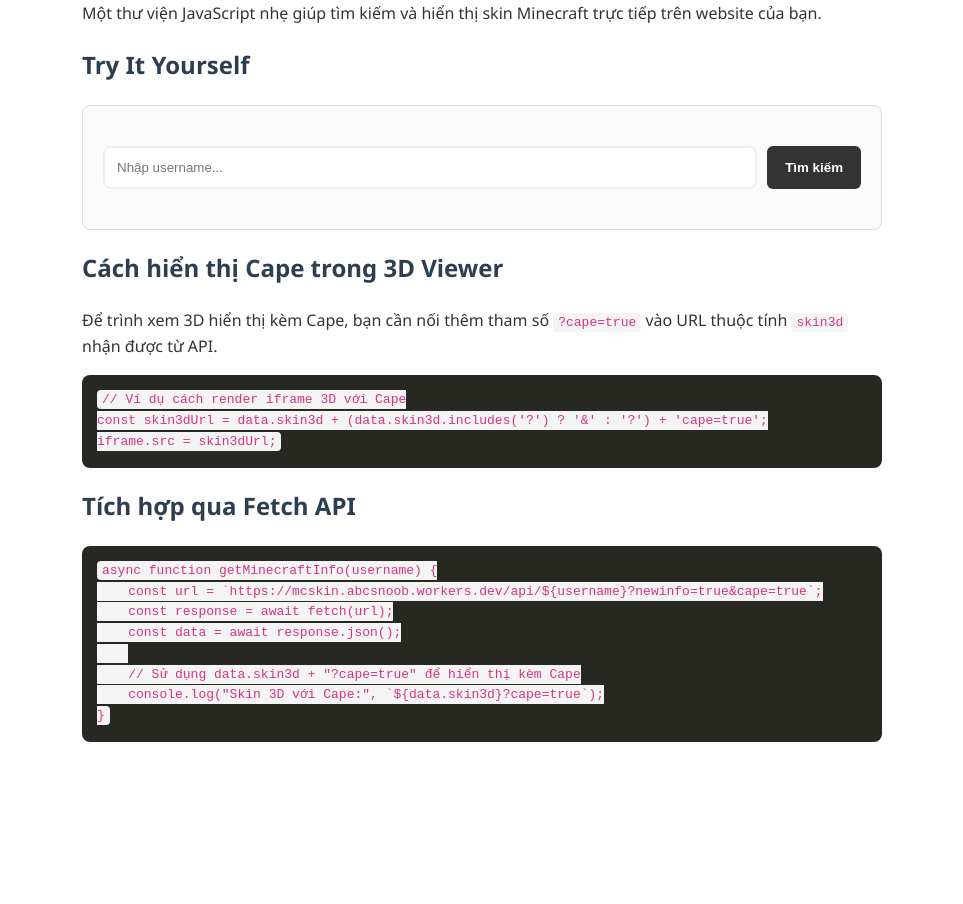
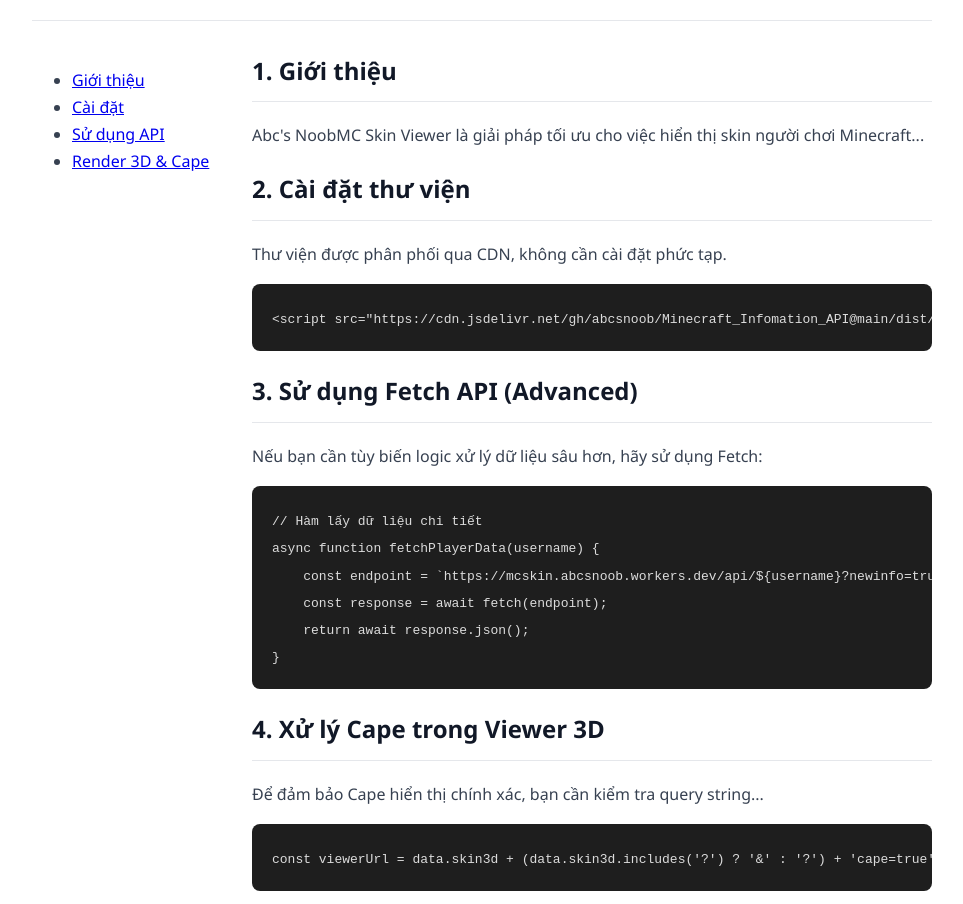
Before and after one commit to abcsnoob/Minecraft_Infomation_API, a website: page index.html in a window 1280 px wide. Shown: the part 112-1016 px from the top of the page, without its empty margins (158-1121 px from the left). Before the commit the page ends 894 px from the top, so only its background shows below. Drawn offline with nearby package versions, Linux system fonts and the light colour scheme; some packages are replaced by stand-ins of ours; a script that the page names is missing.

Commit message:
Update index.html

```diff
--- a/index.html
+++ b/index.html
@@ -3,78 +3,84 @@
 <head>
     <meta charset="UTF-8">
     <meta name="viewport" content="width=device-width, initial-scale=1.0">
-
-    <title>Abc's NoobMC Skin Viewer - Thư viện API hiển thị Minecraft Skin</title>
-    <meta name="description" content="Tích hợp trình xem skin Minecraft 3D vào website nhanh chóng. Hỗ trợ hiển thị Cape, tải skin và API dữ liệu người chơi trực tiếp.">
-    <meta name="keywords" content="Minecraft skin viewer, Minecraft API, JavaScript library, NoobMC, hiển thị skin Minecraft 3D, lấy dữ liệu Minecraft">
-
-    <meta property="og:title" content="Abc's NoobMC Skin Viewer API">
-    <meta property="og:description" content="Thư viện JS nhẹ để hiển thị skin Minecraft 3D và dữ liệu người chơi.">
-    <meta property="og:type" content="website">
+    <title>Tài liệu Abc's NoobMC Skin Viewer | API Minecraft 3D cho Website</title>
+    <meta name="description" content="Hướng dẫn toàn diện tích hợp Abc's NoobMC Skin Viewer. API JavaScript nhẹ, hỗ trợ render 3D Skin, Cape Minecraft và tùy biến dữ liệu người chơi.">
+    <meta name="keywords" content="Minecraft skin viewer, Minecraft API, JavaScript, Web Development, NoobMC, render skin 3D, lấy dữ liệu Minecraft">
+    <link rel="canonical" href="https://abcsnoob.github.io/Minecraft_Infomation_API/">
 
     <script type="application/ld+json">
     {
       "@context": "https://schema.org",
-      "@type": "SoftwareApplication",
-      "name": "Abc's NoobMC Skin Viewer",
-      "applicationCategory": "DeveloperApplication",
-      "operatingSystem": "Web",
-      "description": "Thư viện JS giúp tích hợp xem skin Minecraft 3D và truy vấn dữ liệu API."
+      "@type": "TechArticle",
+      "headline": "Hướng dẫn sử dụng Abc's NoobMC Skin Viewer",
+      "description": "Tài liệu kỹ thuật về thư viện hiển thị skin Minecraft 3D.",
+      "author": { "@type": "Person", "name": "Abc's NoobMC" }
     }
     </script>
 
     <style>
-        body { font-family: 'Segoe UI', Tahoma, Geneva, Verdana, sans-serif; line-height: 1.6; max-width: 800px; margin: 40px auto; padding: 0 20px; color: #333; }
-        code { background: #f4f4f4; padding: 2px 5px; border-radius: 4px; color: #d63384; font-family: monospace; }
-        pre { background: #272822; color: #f8f8f2; padding: 15px; border-radius: 8px; overflow-x: auto; }
-        .box { border: 1px solid #ddd; padding: 20px; border-radius: 8px; margin-top: 20px; background: #fafafa; }
-        h1, h2 { color: #2c3e50; }
+        /* CSS phong cách Documentation chuyên nghiệp */
+        body { font-family: 'Segoe UI', sans-serif; line-height: 1.7; max-width: 900px; margin: 0 auto; padding: 40px 20px; color: #374151; }
+        nav { border-bottom: 1px solid #e5e7eb; margin-bottom: 30px; }
+        .sidebar { float: left; width: 200px; }
+        .content { margin-left: 220px; }
+        pre { background: #1e1e1e; color: #dcdcdc; padding: 20px; border-radius: 8px; overflow-x: auto; font-family: 'Consolas', monospace; }
+        h1, h2, h3 { color: #111827; border-bottom: 1px solid #e5e7eb; padding-bottom: 10px; }
+        .try-box { background: #f9fafb; border: 1px solid #e5e7eb; padding: 25px; border-radius: 12px; }
     </style>
 </head>
 <body>
 
-    <h1>Abc's NoobMC Skin Viewer</h1>
-    <p>Một thư viện JavaScript nhẹ giúp tìm kiếm và hiển thị skin Minecraft trực tiếp trên website của bạn.</p>
+<nav><h1>Abc's NoobMC Documentation</h1></nav>
 
-    <h2>Try It Yourself</h2>
-    <div class="box">
-        <div id="abcsmc"></div>
+<div class="sidebar">
+    <ul>
+        <li><a href="#intro">Giới thiệu</a></li>
+        <li><a href="#install">Cài đặt</a></li>
+        <li><a href="#api">Sử dụng API</a></li>
+        <li><a href="#render">Render 3D & Cape</a></li>
+    </ul>
 </div>
 
-    <h2>Cách hiển thị Cape trong 3D Viewer</h2>
-    <p>Để trình xem 3D hiển thị kèm Cape, bạn cần nối thêm tham số <code>?cape=true</code> vào URL thuộc tính <code>skin3d</code> nhận được từ API.</p>
+<div class="content">
+    <section id="intro">
+        <h2>1. Giới thiệu</h2>
+        <p>Abc's NoobMC Skin Viewer là giải pháp tối ưu cho việc hiển thị skin người chơi Minecraft...</p>
 
+    </section>
 
+    <section id="install">
+        <h2>2. Cài đặt thư viện</h2>
+        <p>Thư viện được phân phối qua CDN, không cần cài đặt phức tạp.</p>
+        <pre><code>&lt;script src="https://cdn.jsdelivr.net/gh/abcsnoob/Minecraft_Infomation_API@main/dist/abcsmc.min.js"&gt;&lt;/script&gt;</code></pre>
+    </section>
 
-    <pre><code>// Ví dụ cách render iframe 3D với Cape
-const skin3dUrl = data.skin3d + (data.skin3d.includes('?') ? '&' : '?') + 'cape=true';
-iframe.src = skin3dUrl;</code></pre>
+    <section id="api">
+        <h2>3. Sử dụng Fetch API (Advanced)</h2>
+        <p>Nếu bạn cần tùy biến logic xử lý dữ liệu sâu hơn, hãy sử dụng Fetch:</p>
 
-    <h2>Tích hợp qua Fetch API</h2>
-    <pre><code>async function getMinecraftInfo(username) {
-    const url = `https://mcskin.abcsnoob.workers.dev/api/${username}?newinfo=true&cape=true`;
-    const response = await fetch(url);
-    const data = await response.json();
+        <pre><code>// Hàm lấy dữ liệu chi tiết
+async function fetchPlayerData(username) {
+    const endpoint = `https://mcskin.abcsnoob.workers.dev/api/${username}?newinfo=true&cape=true`;
+    const response = await fetch(endpoint);
+    return await response.json();
+}</code></pre>
+    </section>
 
-    // Sử dụng data.skin3d + "?cape=true" để hiển thị kèm Cape
-    console.log("Skin 3D với Cape:", `${data.skin3d}?cape=true`);
-}</code></pre>
+    <section id="render">
+        <h2>4. Xử lý Cape trong Viewer 3D</h2>
+        <p>Để đảm bảo Cape hiển thị chính xác, bạn cần kiểm tra query string...</p>
+        <pre><code>const viewerUrl = data.skin3d + (data.skin3d.includes('?') ? '&' : '?') + 'cape=true';</code></pre>
+    </section>
+
+    <section class="try-box">
+        <h2>Try It Yourself</h2>
+        <div id="abcsmc"></div>
+    </section>
+</div>
 
 <script src="https://cdn.jsdelivr.net/gh/abcsnoob/Minecraft_Infomation_API@main/dist/abcsmc.min.js"></script>
-    <script>
-        abcsnoobmc.init({
-            containerId: 'abcsmc',
-            useCache: true
-        });
+<script>abcsnoobmc.init({ containerId: "abcsmc" });</script>
 
-        document.addEventListener('keypress', function (e) {
-            if (e.key === 'Enter') {
-                const input = document.getElementById('abcsmc-input');
-                if (input && input.value) {
-                    abcsnoobmc.render(input.value);
-                }
-            }
-        });
-    </script>
 </body>
 </html>
```
Lines whose indentation alone changed are shown as unchanged.
